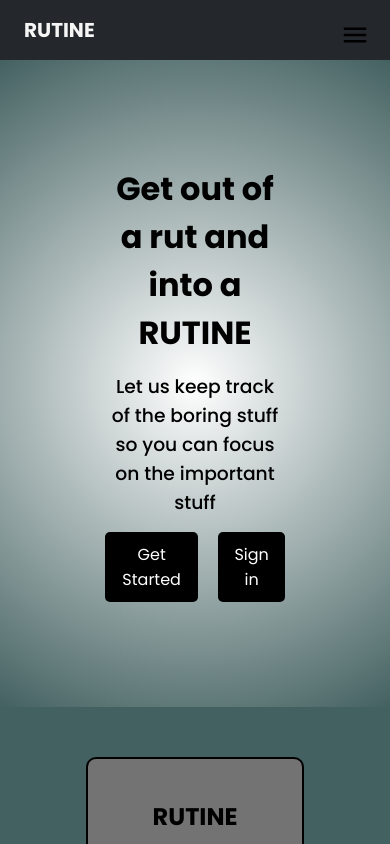
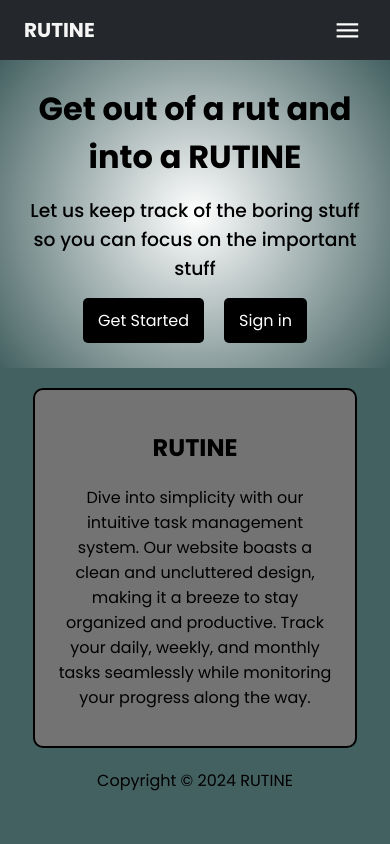
Before and after one commit to aaronsant/rutine, a React (Create React App) app in the folder client/: page / in a window 390 px wide. Shown: the top 844 px of the page. Built offline with nearby package versions, Linux system fonts and the light colour scheme; no server answers.

Commit message:
finished fixing domain name issues and fixed homepage/navbar styling

```diff
--- a/client/src/App.jsx
+++ b/client/src/App.jsx
@@ -29,13 +29,10 @@ function App() {
 const getUser = async () => {
     try {
         const response = await axios.get(`${API_URL}/auth/login/success`)
-        console.log(response)
         if (response.data.user) {
             setUser(response.data.user)
-            console.log("user found")
         } else {
             setUser(false)
-            console.log("no")
         }
     } catch (error) {
         setUser(false)
--- a/client/src/components/HeaderAuth.jsx
+++ b/client/src/components/HeaderAuth.jsx
@@ -29,9 +29,9 @@ function HeaderAuth(props) {
                     {props.brand}
                 </Link>
                 <div className="menu-icon" onClick={handleShowNavbar}>
-                    <IconContext.Provider value={{size: 30}}>
-                        <MdMenu />
-                    </IconContext.Provider>
+                    <IconButton>
+                        <MenuIcon />
+                    </IconButton>
                 </div>
                 <div className={`nav-elements ${showNavbar ? 'active' : ''}`}>
                     <ul>
--- a/client/src/components/HeaderUnauth.jsx
+++ b/client/src/components/HeaderUnauth.jsx
@@ -3,6 +3,8 @@ import React ,{ useState} from "react";
 import { Link, NavLink } from "react-router-dom"
 import { MdMenu } from "react-icons/md";
 import { IconContext } from "react-icons";
+import MenuIcon from '@mui/icons-material/Menu';
+import IconButton from '@mui/material/IconButton';
 
 function HeaderUnauth(props) {
     const [showNavbar, setShowNavbar] = useState(false)
@@ -17,9 +19,9 @@ function HeaderUnauth(props) {
                     {props.brand}
                 </Link>
                 <div className="menu-icon" onClick={handleShowNavbar}>
-                    <IconContext.Provider value={{size: 30}}>
-                        <MdMenu />
-                    </IconContext.Provider>
+                    <IconButton>
+                        <MenuIcon />
+                    </IconButton>
                 </div>
                 <div className={`nav-elements ${showNavbar ? 'active' : ''}`}>
                     <ul>
--- a/client/src/styles.css
+++ b/client/src/styles.css
@@ -87,7 +87,8 @@ body {
     align-items: center;
     text-align: center;
     padding: 100px;
-    background: radial-gradient(circle, rgba(255,255,255,1) 0%, rgba(68,97,97,1) 100%);  }
+    background: radial-gradient(circle, rgba(255,255,255,1) 0%, rgba(68,97,97,1) 100%);
+  }
 
   .homepage-hero h1{
     font-weight: 800;
@@ -176,6 +177,8 @@ body {
     .checklist {
       width: 80%;
    }
+
+
 }
 
 @media screen and (min-width: 60em) {
@@ -183,6 +186,7 @@ body {
     width: 28%;
  }
 }
+
   .checklist-title {
     text-align: center;
     margin: 0;
@@ -289,10 +293,16 @@ body {
   }
 
   @media (max-width: 600px) {
-    .menu-icon {
-      display: block;
-      cursor: pointer;
-      height: 20px
+    .navbar .menu-icon {
+      display: flex;
+      align-items: center;
+      justify-content: center;
+      height: 30px;
+    }
+
+    .navbar .menu-icon svg{
+      color: white;
+      font-size: larger;
     }
 
     .nav-elements {
@@ -319,6 +329,18 @@ body {
       margin-right: unset;
       margin-top: 22px;
     }
+
+    .homepage-hero {
+      padding: 20px
+     }
+
+     .about-section {
+      margin: 20px
+     }
+
+     .about-box{
+      width: 80%;
+     }
   }
 
 .calendar-zone {
```
Also changed, not shown: 1 other file (tests, documents, lock files or other folders).
